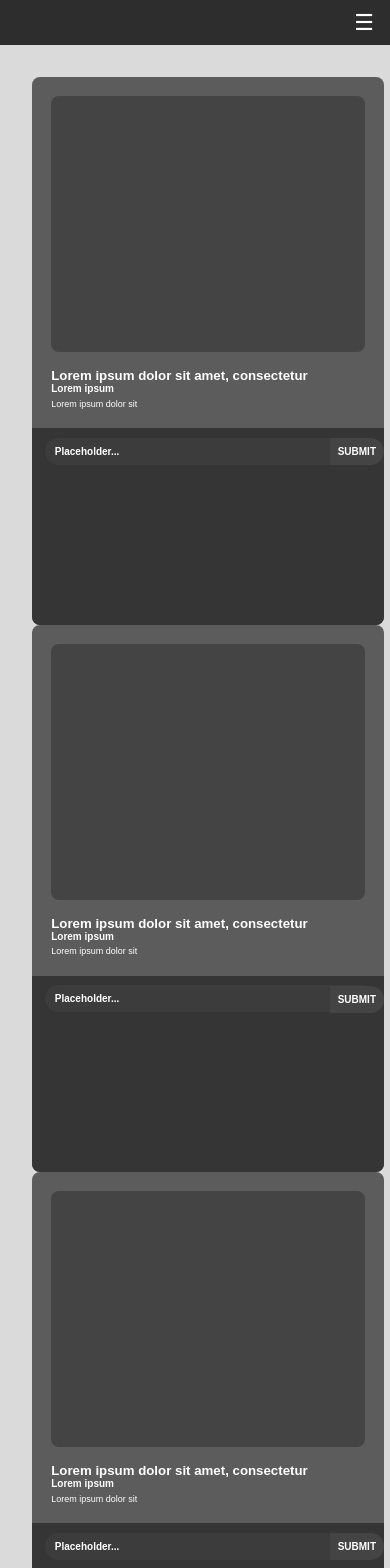
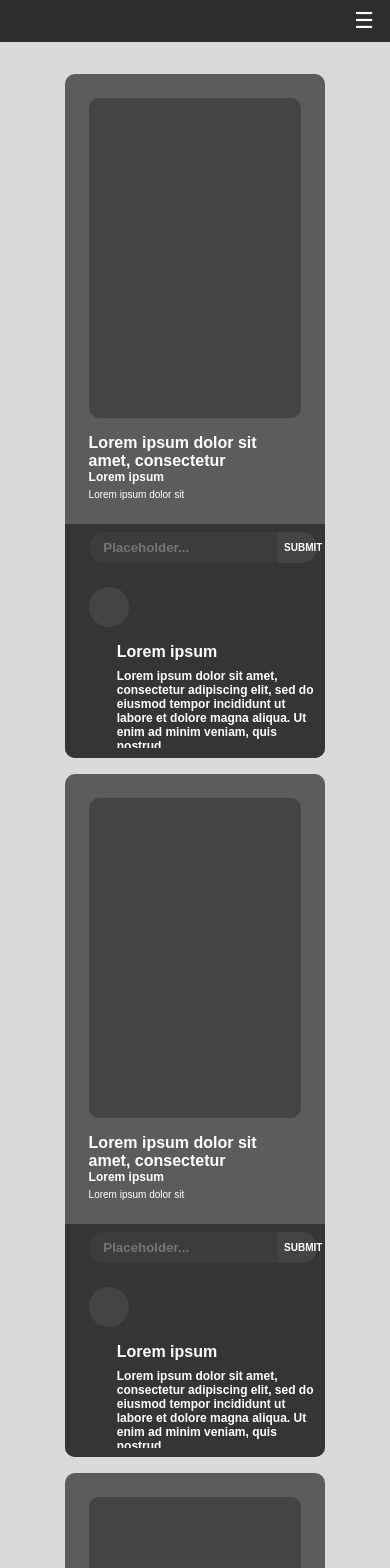
Before and after one commit to AuraSp/Post-Template, a React (Create React App) app: page / in a window 390 px wide. Shown: the top 1568 px of the page. Built offline with nearby package versions, Linux system fonts and the light colour scheme.

Commit message:
major styles changes including @media

```diff
--- a/public/index.html
+++ b/public/index.html
@@ -3,7 +3,7 @@
 
 <head>
   <meta charset="utf-8">
-  <meta name="viewport" content="width=device-width, initial-scale=1">
+  <meta name="viewport" content="width=device-width, initial-scale=1.0">
   <meta name='description' content='Post Template'>
   <meta name='keywords' content='ReactJS,CSS,JS'>
   <meta name='author' content='Aura Špejeraitė'>
--- a/src/App.js
+++ b/src/App.js
@@ -14,13 +14,11 @@ import './styles/@media.css';
 function App() {
   return (
     <Fragment>
-
       {/* Header Section */}
       <Header />
 
       {/* Main Section */}
       <Main Post={Post} />
-
     </Fragment>
   )
 }
--- a/src/components/post.jsx
+++ b/src/components/post.jsx
@@ -10,7 +10,7 @@ function Post() {
 
         </div>
         <div className='post-description'>
-          <h5>Lorem ipsum dolor sit amet, consectetur</h5>
+          <h4>Lorem ipsum dolor sit amet, consectetur</h4>
           <span>Lorem ipsum</span>
           <span>Lorem ipsum dolor sit</span>
         </div>
@@ -18,16 +18,146 @@ function Post() {
 
       {/* COMMENT SECTION */}
       <div className='comment'>
+        <div className='overflow'>
+
+          {/* input section */}
           <div className='comment-input'>
             <input
               type="text"
-            value='Placeholder...'
               placeholder='Placeholder...' />
             <button
               type='button'>SUBMIT</button>
           </div>
-        <div className='scroll'>
+
+          {/* comments text section */}
           <div className='comment-space'>
+
+            <div className='icon-box'>
+              <div className='img'></div>
+            </div>
+            <div className='comment-text'>
+              <h4>Lorem ipsum</h4>
+              <p>Lorem ipsum dolor sit amet, consectetur adipiscing elit, sed do eiusmod tempor incididunt ut labore et dolore magna aliqua. Ut enim ad minim veniam, quis nostrud.</p>
+            </div>
+            <hr />
+
+            <div className='icon-box'>
+              <div className='img'></div>
+            </div>
+            <div className='comment-text'>
+              <h4>Lorem ipsum</h4>
+              <p>Lorem ipsum dolor sit amet, consectetur adipiscing elit, sed do eiusmod tempor incididunt ut labore et dolore magna aliqua. Ut enim ad minim veniam, quis nostrud.</p>
+            </div>
+            <hr />
+
+            <div className='icon-box'>
+              <div className='img'></div>
+            </div>
+            <div className='comment-text'>
+              <h4>Lorem ipsum</h4>
+              <p>Lorem ipsum dolor sit amet, consectetur adipiscing elit, sed do eiusmod tempor incididunt ut labore et dolore magna aliqua. Ut enim ad minim veniam, quis nostrud.</p>
+            </div>
+            <hr />
+
+            <div className='icon-box'>
+              <div className='img'></div>
+            </div>
+            <div className='comment-text'>
+              <h4>Lorem ipsum</h4>
+              <p>Lorem ipsum dolor sit amet, consectetur adipiscing elit, sed do eiusmod tempor incididunt ut labore et dolore magna aliqua. Ut enim ad minim veniam, quis nostrud.</p>
+            </div>
+            <hr />
+
+            <div className='icon-box'>
+              <div className='img'></div>
+            </div>
+            <div className='comment-text'>
+              <h4>Lorem ipsum</h4>
+              <p>Lorem ipsum dolor sit amet, consectetur adipiscing elit, sed do eiusmod tempor incididunt ut labore et dolore magna aliqua. Ut enim ad minim veniam, quis nostrud.</p>
+            </div>
+            <hr />
+
+            <div className='icon-box'>
+              <div className='img'></div>
+            </div>
+            <div className='comment-text'>
+              <h4>Lorem ipsum</h4>
+              <p>Lorem ipsum dolor sit amet, consectetur adipiscing elit, sed do eiusmod tempor incididunt ut labore et dolore magna aliqua. Ut enim ad minim veniam, quis nostrud.</p>
+            </div>
+            <hr />
+
+            <div className='icon-box'>
+              <div className='img'></div>
+            </div>
+            <div className='comment-text'>
+              <h4>Lorem ipsum</h4>
+              <p>Lorem ipsum dolor sit amet, consectetur adipiscing elit, sed do eiusmod tempor incididunt ut labore et dolore magna aliqua. Ut enim ad minim veniam, quis nostrud.</p>
+            </div>
+            <hr />
+
+            <div className='icon-box'>
+              <div className='img'></div>
+            </div>
+            <div className='comment-text'>
+              <h4>Lorem ipsum</h4>
+              <p>Lorem ipsum dolor sit amet, consectetur adipiscing elit, sed do eiusmod tempor incididunt ut labore et dolore magna aliqua. Ut enim ad minim veniam, quis nostrud.</p>
+            </div>
+            <hr />
+
+            <div className='icon-box'>
+              <div className='img'></div>
+            </div>
+            <div className='comment-text'>
+              <h4>Lorem ipsum</h4>
+              <p>Lorem ipsum dolor sit amet, consectetur adipiscing elit, sed do eiusmod tempor incididunt ut labore et dolore magna aliqua. Ut enim ad minim veniam, quis nostrud.</p>
+            </div>
+            <hr />
+
+            <div className='icon-box'>
+              <div className='img'></div>
+            </div>
+            <div className='comment-text'>
+              <h4>Lorem ipsum</h4>
+              <p>Lorem ipsum dolor sit amet, consectetur adipiscing elit, sed do eiusmod tempor incididunt ut labore et dolore magna aliqua. Ut enim ad minim veniam, quis nostrud.</p>
+            </div>
+            <hr />
+
+            <div className='icon-box'>
+              <div className='img'></div>
+            </div>
+            <div className='comment-text'>
+              <h4>Lorem ipsum</h4>
+              <p>Lorem ipsum dolor sit amet, consectetur adipiscing elit, sed do eiusmod tempor incididunt ut labore et dolore magna aliqua. Ut enim ad minim veniam, quis nostrud.</p>
+            </div>
+            <hr />
+
+            <div className='icon-box'>
+              <div className='img'></div>
+            </div>
+            <div className='comment-text'>
+              <h4>Lorem ipsum</h4>
+              <p>Lorem ipsum dolor sit amet, consectetur adipiscing elit, sed do eiusmod tempor incididunt ut labore et dolore magna aliqua. Ut enim ad minim veniam, quis nostrud.</p>
+            </div>
+            <hr />
+
+            <div className='icon-box'>
+              <div className='img'></div>
+            </div>
+            <div className='comment-text'>
+              <h4>Lorem ipsum</h4>
+              <p>Lorem ipsum dolor sit amet, consectetur adipiscing elit, sed do eiusmod tempor incididunt ut labore et dolore magna aliqua. Ut enim ad minim veniam, quis nostrud.</p>
+            </div>
+            <hr />
+
+            <div className='icon-box'>
+              <div className='img'></div>
+            </div>
+            <div className='comment-text'>
+              <h4>Lorem ipsum</h4>
+              <p>Lorem ipsum dolor sit amet, consectetur adipiscing elit, sed do eiusmod tempor incididunt ut labore et dolore magna aliqua. Ut enim ad minim veniam, quis nostrud.</p>
+            </div>
+            <hr />
+
           </div>
         </div>
       </div>
--- a/src/index.css
+++ b/src/index.css
@@ -1,15 +1,28 @@
 :root {
+  /* COLOR SECTION */
   --text-color: #ffffff;
-  --dropdown-header-background: #2d2d2d;
-  --dropdown-nav-background: #323232;
+  --dropdown-header-bg: #2d2d2d;
+  --dropdown-nav-bg: #323232;
 
-  --header-background: #2d2d2d;
-  --main-background: #dadada;
+  --header-bg: #2d2d2d;
+  --main-bg: #dadada;
 
-  --post-card-background: #5c5c5c;
-  --post-background: #444444;
-  --post-comment-background: #353535;
-  --post-input-background: #3c3c3c;
+  --post-card-bg: #5c5c5c;
+  --post-bg: #444444;
+  --post-comment-bg: #353535;
+  --post-input-bg: #3c3c3c;
+
+  --scrollbar-bg: #b0b0b0;
+  --scrollbar-thumb-bg: #5f5f5f;
+
+  /* UNIT SECTION */
+  /* space units */
+  --small-unit: 0.5em;
+  --medium-unit: 1em;
+  --big-unit: 2em;
+
+  /* other units */
+  --radius: 10px;
 }
 
 *,
@@ -21,8 +34,17 @@
   font-family: Arial, Helvetica, sans-serif;
 }
 
-html,
+
+html {
+  height: 100%;
+}
+
 body {
-  height: 100vh;
-  width: 100vw;
+  padding: 0;
+  margin: 0;
+height: inherit;
 }
+
+#root {
+  height: 100%;
+}
--- a/src/styles/@media.css
+++ b/src/styles/@media.css
@@ -1,49 +1,66 @@
 @media screen and (min-width:641px) and (max-width: 1200px) {
 
     .container {
-        flex-flow: column wrap;
+        flex-flow: column nowrap;
+        height: auto;
     }
 
     .post-card {
-        flex-flow: row nowrap;
-        width: fit-content;
+        flex-flow: row;
+        margin: var(--medium-unit) 0;
     }
 
     .post {
+        flex-basis: 50%;
         flex-direction: column-reverse;
-        width: 20em;
-        padding: 0.6em 1.2em 1.2em 1.2em;
+
+        padding: 0 var(--big-unit) var(--big-unit) var(--big-unit);
+    }
+
+    .post-space {
+        height: 18em;
     }
 
     .post-description {
-        padding: 0 0 0 0.8em;
+        padding-left: calc(var(--small-unit) + 0.1em);
     }
 
     .post-description span:last-child {
-        margin: 0.6em 0 0.6em 0;
+        margin: var(--medium-unit) 0;
     }
 
     .comment {
-        width: 22em;
-        border-bottom-left-radius: 0;
-        border-top-right-radius: 8px;
+        flex-basis: 50%;
+        height: 26em;
+
+        padding: var(--small-unit) 0;
+
+        border-radius: 0 var(--radius) var(--radius) 0;
     }
 
+    .comment-input {
+        width: 100%;
+        position: relative;
 
-    .comment-space {
-        /* overflow-y:auto; */
+        padding: var(--small-unit) 0 calc(var(--medium-unit) + 0.5em) var(--small-unit);
+    }
+
+    .overflow {
+        height: 100%;
+    }
+
+    .overflow::-webkit-scrollbar,
+    .overflow::-webkit-scrollbar-thumb {
+        border-radius: var(--radius);
     }
 }
 
 
 @media screen and (max-width: 640px) {
-    .container {
-        flex-flow: column nowrap;
-    }
 
     header {
         text-align: right;
-        padding: 0.6em 1em;
+        padding: var(--small-unit) var(--medium-unit);
     }
 
     nav:first-of-type {
@@ -54,4 +71,30 @@
         display: inline;
         font-size: 22px;
     }
+
+    .container {
+        flex-flow: row wrap;
+        height: auto;
+    }
+
+    .post-card {
+        display: flex;
+        flex-flow: column nowrap;
+        flex-basis: 80%;
+
+        margin-bottom: var(--medium-unit);
+    }
+
+    .post {
+        flex-basis: 60%;
+    }
+
+    .comment {
+        flex-basis: 40%;
+    }
+
+    .overflow::-webkit-scrollbar,
+    .overflow::-webkit-scrollbar-thumb {
+        border-radius: 0 0 var(--radius) var(--radius);
+    }
 }
--- a/src/styles/header.css
+++ b/src/styles/header.css
@@ -1,16 +1,17 @@
 header {
+    padding: var(--medium-unit);
+    text-align: center;
+
     color: var(--text-color);
-    background-color: var(--header-background);
-    height: auto;
-    padding: 1em;
-    text-align: center;
+    background-color: var(--header-bg);
 }
 
 nav:first-of-type a {
-    margin: 0 1em;
+    margin: 0 var(--medium-unit);
+
+    color: var(--text-color);
     text-decoration: none;
     font-weight: 900;
-    color: var(--text-color);
 }
 
 header span {
--- a/src/styles/main.css
+++ b/src/styles/main.css
@@ -1,6 +1,11 @@
 .container {
-    background-color: var(--main-background);
-    padding: 2em;
     display: flex;
     flex-flow: row nowrap;
+    align-items: center;
+    justify-content: center;
+    height: calc(100% - 50px);
+
+    padding: var(--big-unit);
+
+    background-color: var(--main-bg);
 }
--- a/src/styles/post.css
+++ b/src/styles/post.css
@@ -1,25 +1,32 @@
 .post-card {
-    background-color: var(--post-card-background);
-    border-radius: 8px;
-    width: 22em;
     display: flex;
-    flex-flow: column wrap;
+    flex-flow: column nowrap;
+    flex-basis: 20%;
+
+    margin: 0 var(--medium-unit) 0 var(--medium-unit);
+
+    border-radius: var(--radius);
+    background-color: var(--post-card-bg);
 }
 
 .post {
-    padding: 1.2em;
     display: flex;
     flex-flow: column wrap;
+    flex-basis: 50%;
+
+    padding: calc(var(--medium-unit) + 0.5em);
 }
 
 .post-space {
-    height: 16em;
-    background-color: var(--post-background);
-    border-radius: 8px;
+    height: 20em;
+
+    border-radius: var(--radius);
+    background-color: var(--post-bg);
 }
 
 .post-description {
-    padding: 1em 0 0 0;
+    padding: var(--medium-unit) 0 0 0;
+
     color: var(--text-color);
 }
 
@@ -28,60 +35,125 @@
 }
 
 .post-description span:nth-child(2) {
-    font-size: 10px;
+    font-size: 12px;
     font-weight: 600;
 }
 
 .post-description span:last-child {
-    margin: 0.5em 0 0 0;
-    font-size: 9px;
+    margin: var(--small-unit) 0 0 0;
+    font-size: 10px;
 }
 
 .comment {
-    background-color: var(--post-comment-background);
-    border-bottom-left-radius: 8px;
-    border-bottom-right-radius: 8px;
+    flex-basis: 50%;
+
+    padding: 0 0 calc(var(--small-unit) + 0.1em) 0;
+
+    color: var(--text-color);
+    border-radius: 0 0 var(--radius) var(--radius);
+    background-color: var(--post-comment-bg);
 }
 
 .comment-input {
+    width: 100%;
     position: relative;
-    padding: 0.6em 0.6em 0 0.8em;
+
+    padding: var(--small-unit) 0 var(--medium-unit) calc(var(--medium-unit) + 0.5em);
 }
 
 .comment-input input {
-    color: var(--text-color);
-    width: 100%;
+    width: 80%;
+    position: relative;
+
+    padding: calc(var(--small-unit) + 0.1em);
+
     font-weight: bold;
-    text-indent: 1em;
-    background-color: var(--post-input-background);
+    text-indent: var(--small-unit);
+
     outline: none;
     border: 0;
-    padding: 0.8em 0;
-    font-size: 10px;
-    border-radius: 22px;
+    color: var(--text-color);
+    border-radius: calc(var(--radius) + 11px) 0 0 calc(var(--radius) + 11px);
+    background-color: #3c3c3c;
 }
 
 .comment-input button {
+    width: 15%;
+    position: absolute;
+
+    padding: var(--medium-unit) calc(var(--small-unit) + 0.1em) var(--medium-unit) calc(var(--small-unit) + 0.1em);
+
+    font-weight: 600;
+    font-size: 10px;
+    cursor: pointer;
+
+    border: 0;
     color: var(--text-color);
-    position: absolute;
-    font-weight: 600;
-    top: 0;
-    right: 0;
-    z-index: 2;
-    border: none;
-    padding: 0.8em;
-    font-size: 10px;
-    transform: translateY(10px);
-    background-color: var(--post-background);
-    border-top-right-radius: 22px;
-    border-bottom-right-radius: 22px;
+    border-radius: 0 calc(var(--radius) + 11px) calc(var(--radius) + 11px) 0;
+    background-color: var(--post-bg);
 }
 
 .comment-space {
-    height: 30em;
+    height: auto;
+    display: block;
 }
 
-.scroll {
+.icon-box {
+    width: 10%;
+    float: left;
+
+    margin: var(--small-unit) 0 0 calc(var(--medium-unit) + 0.5em);
+}
+
+.icon-box .img {
+    width: 2.5em;
+    height: 2.5em;
+
+    border: 0;
+    border-radius: 50%;
+    background-color: var(--post-bg);
+}
+
+.comment-text {
+    width: 80%;
+    float: right;
+
+    padding-right: 0.6em;
+    padding-bottom: 0.6em;
+    margin-left: 0.4em;
+
+    font-weight: 900;
+}
+
+.comment-text h4 {
+    margin: var(--medium-unit) 0 var(--small-unit) 0;
+}
+
+.comment-text p {
+    font-size: 12px;
+}
+
+hr {
+    clear: both;
+    background-color: var(--post-card-bg);
+    border: 1px solid var(--post-bg);
+}
+
+.overflow {
     overflow-y: scroll;
-    height: 10em;
+    height: 14em;
 }
+
+.overflow::-webkit-scrollbar {
+    width: 0.5em;
+
+    border-radius: 0 0 var(--radius) var(--radius);
+    background-color: var(--scrollbar-bg);
+}
+
+.overflow::-webkit-scrollbar-thumb {
+    height: 8em;
+
+    border-radius: 0 0 var(--radius) var(--radius);
+    background-color: var(--scrollbar-thumb-bg);
+}
```
Lines whose indentation alone changed are shown as unchanged.
